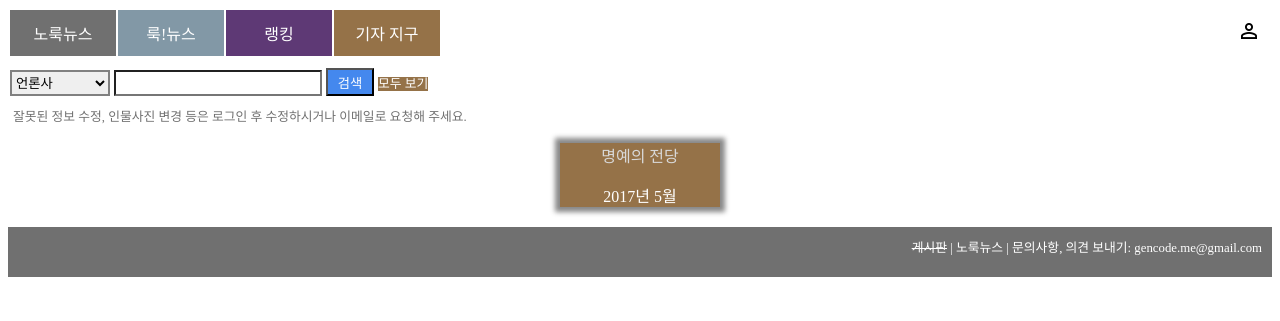
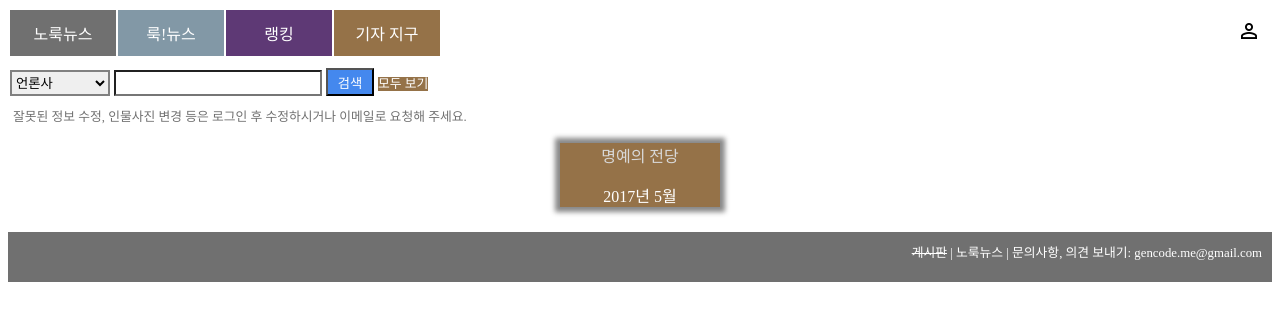
Before and after one commit to genonfire/portality, a Django app: page /db/ in a window 1280 px wide. Shown: the top 321 px of the page. Run offline with Django 3.2, Linux system fonts and the light colour scheme; parts of the project's set-up code (start-up, migrations or seed data) failed here and were passed over.

Commit message:
add real sense

```diff
--- a/templates/base.html
+++ b/templates/base.html
@@ -49,13 +49,13 @@ td.menuGizaDB {
     border: 2px solid #957248;
 }
 
-
-
+div.sense {
+    padding-top: 5px;
+}
 div.delete {
     padding: 4px;
     border: 2px solid red;
 }
-
 div.issue {
     padding-top: 4px; padding-bottom: 4px;
     background-color: #707070;
```
